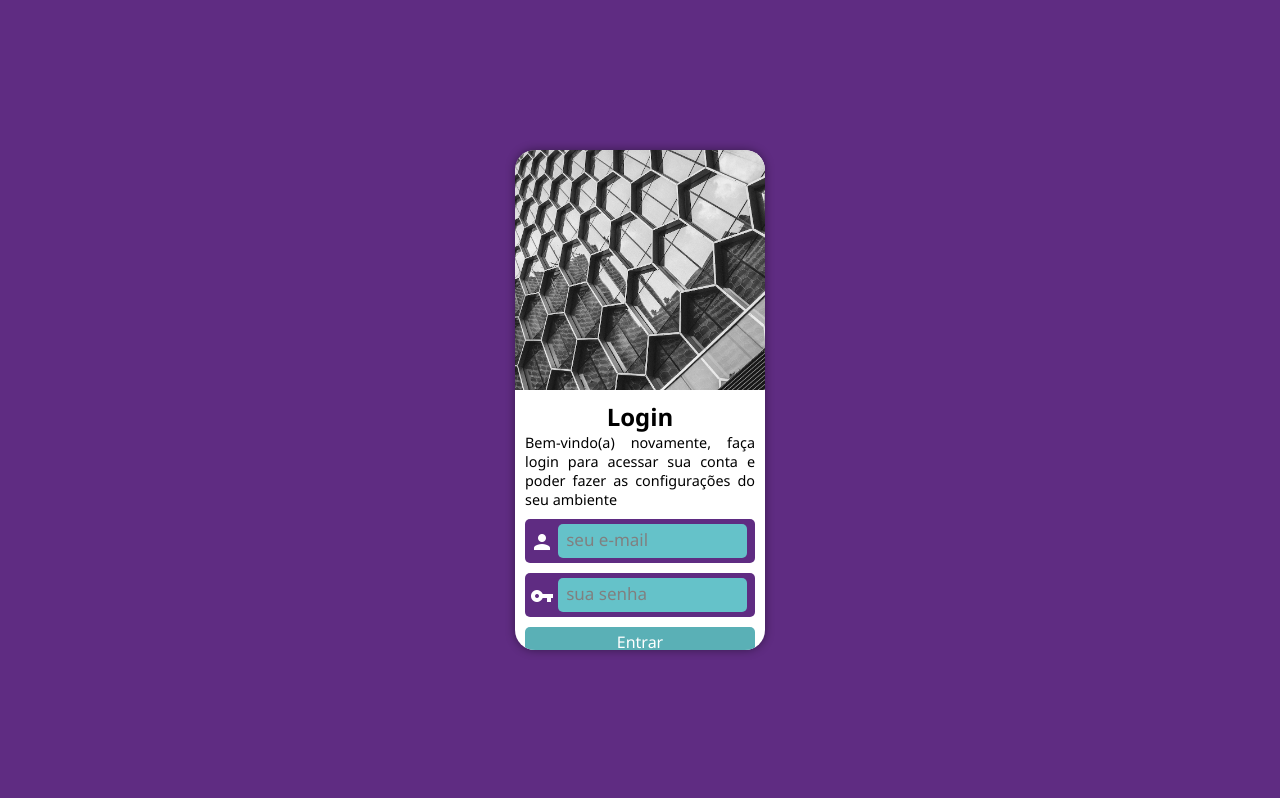
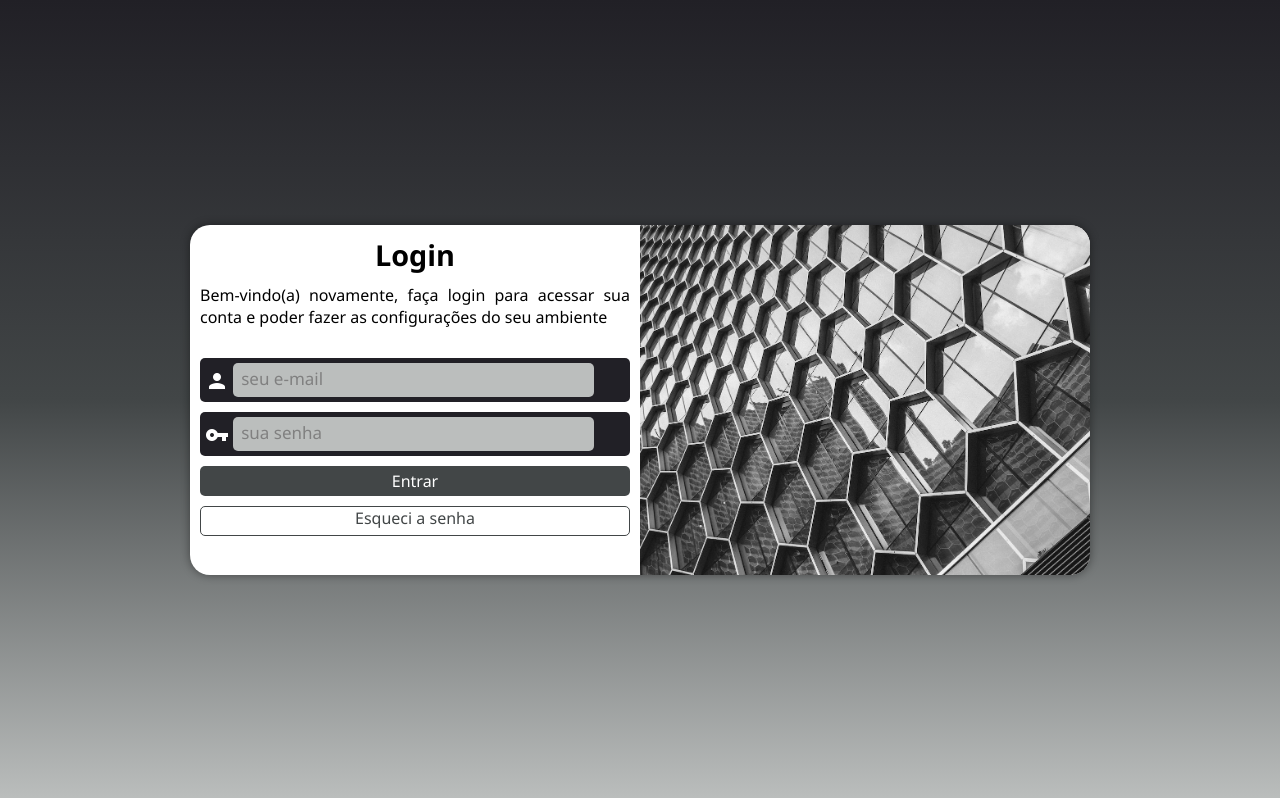
Before and after one commit to CauanFailla/projeto-login, a plain HTML site: page index.html in a window 1280 px wide. Drawn offline with Linux system fonts and the light colour scheme.

Commit message:
media query para outras telas

```diff
--- /dev/null
+++ b/estilos/media-query.css
@@ -0,0 +1,64 @@
+@charset "UTF-8";
+
+@media screen and (min-width: 768px) and (max-width: 992px) {
+
+    body {
+        background-image: linear-gradient(to bottom, #212026,#424647,#bbbebd);
+    }
+
+    #login {
+        width: 80vw;
+        height: 300px;
+    }
+
+    #login > #imagem {
+        float: left;
+        width: 30%;
+        height: 100%;
+    }
+
+    #login > #formulario {
+        float: right;
+        width: 70%;
+    }
+
+    #login > #formulario > p {
+        font-size: 0.9em;
+    }
+}
+
+@media screen and (min-width: 992px) {
+    body {
+        background-image: linear-gradient(to bottom, #212026,#424647,#bbbebd);
+    }
+
+    #login {
+        width: 900px;
+        height: 350px;
+    }
+
+    #login > #imagem {
+        float: right;
+        width: 50%;
+        height: 100%;
+    }
+
+    #login > #formulario {
+        float: left;
+        width: 50%;
+    }
+
+    #login > #formulario > h1 {
+        font-size: 1.8em;
+        text-align: center;
+    }
+
+    #login > #formulario > p {
+        margin-top: 10px;
+        font-size: 1em;
+    }
+
+    #login > #formulario > form {
+        margin-top: 30px;
+    }
+}
--- a/estilos/style.css
+++ b/estilos/style.css
@@ -1,9 +1,9 @@
 @charset "UTF-8";
 
 :root {
-    --cor1: #5F2C82;
-    --cor2: #55628E;
-    --cor3: #4B969B;
+    --cor1: #212026;
+    --cor2: #424647;
+    --cor3: #bbbebd;
 }
 
 * {
@@ -14,7 +14,7 @@
 }
 
 body {
-    background-color: var(--cor1);
+    background-color: var(--cor2);
     width: 100vw;
     height: 100vh;
 }
@@ -37,11 +37,14 @@ main {
     border-radius: 20px;
     overflow: hidden;
     box-shadow: 0px 0px 10px rgba(0, 0, 0, 0.425);
+    transition-duration: 0.3s;
+    transition-timing-function: ease;
+
 }
 
 #login > #imagem {
     display: block;
-    height: 30vh;
+    height: 200px;
     background-image: url('../imagens/pexels-soloman-soh-1492232.jpg');
     background-size: cover;
     background-position: right bottom;
@@ -65,7 +68,7 @@ main {
 
 #login > #formulario > form > .prin {
     margin-top: 10px;
-    background-color: var(--cor1);
+    background-color: #212026;
     padding: 5px;
     border-radius: 5px;
 }
@@ -76,7 +79,7 @@ main {
 }
 
 #login #isenha, #iemail {
-    background-color: #65c2c9;
+    background-color: #bbbebd;
     border: none;
     padding: 8px;
     width: 86%;
@@ -84,7 +87,7 @@ main {
 }
 
 #login > #formulario > form > #enviar > input {
-    background-color: #5ab0b6;
+    background-color: #424647;
     margin-top: 10px;
     border: none;
     width: 100%;
@@ -95,13 +98,13 @@ main {
 }
 
 #login > #formulario > form > #enviar > input:hover {
-    background-color: var(--cor3);
+    background-color: #2e3031;
     cursor: pointer;
 }
 
 #login > #formulario > form > #esqs {
     background-color: white;
-    border: 1px solid var(--cor3);
+    border: 1px solid #424647;
     width: 100%;
     height: 30px;
     text-align: center;
@@ -110,12 +113,13 @@ main {
 }
 
 #login > #formulario > form > #esqs > a {
-    color: #3f7d81;
+    color: #424647;
     text-decoration: none;
 }
 
 #login > #formulario > form > #esqs:hover {
-    background-color: #79e1e9;
+
+    background-color: #121114;
     cursor: pointer;
 }
 
--- a/index.html
+++ b/index.html
@@ -7,6 +7,7 @@
     <link href="https://fonts.googleapis.com/icon?family=Material+Icons"rel="stylesheet">
     <title>Login</title>
     <link rel="stylesheet" href="estilos/style.css" media="all">
+    <link rel="stylesheet" href="estilos/media-query.css">
 </head>
 <body>
     <main>
```
